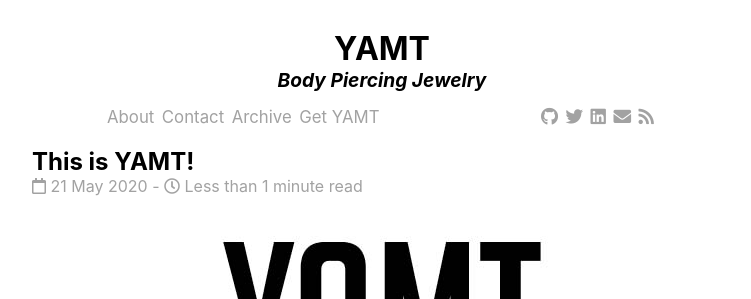
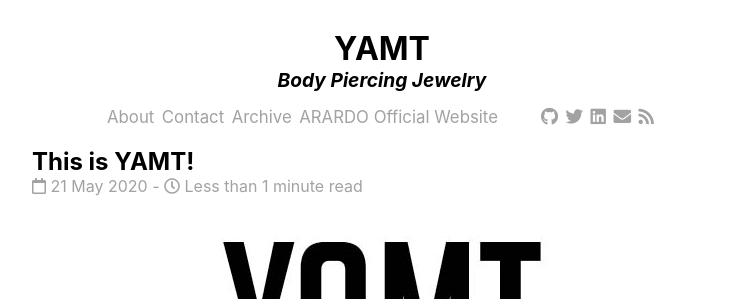
Before and after one commit to Arardo/ARARDO, a Jekyll site: the page built from index.html, in a window 1280 px wide. Shown: the top 299 px of the page, without its empty margins (258-1009 px from the left). Built offline with Jekyll 4.4.1, drawn with Linux system fonts in a browser that asks for light colours; nearby versions of some CDN libraries; the list of posts is cut into pages by our own code.

Commit message:
Update pages.yml

```diff
--- a/_data/pages.yml
+++ b/_data/pages.yml
@@ -2,4 +2,4 @@ pages:
   - {name: 'About', url: 'about.html'}
   - {name: 'Contact', url: 'contact.html'}
   - {name: 'Archive', url: 'archive.html'}
-  - {name: 'Get YAMT', url: 'https://github.com/Arardo/ARARDO'}
+  - {name: 'ARARDO Official Website', url: 'https://www.arardo.com'}
```
